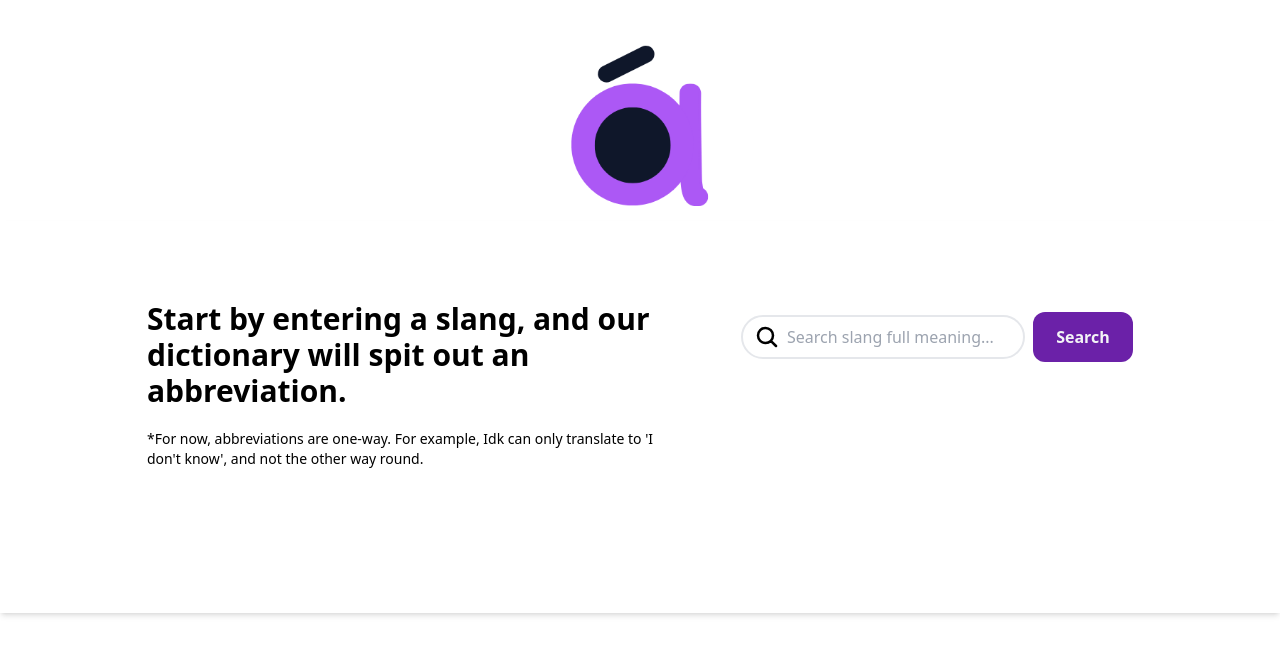
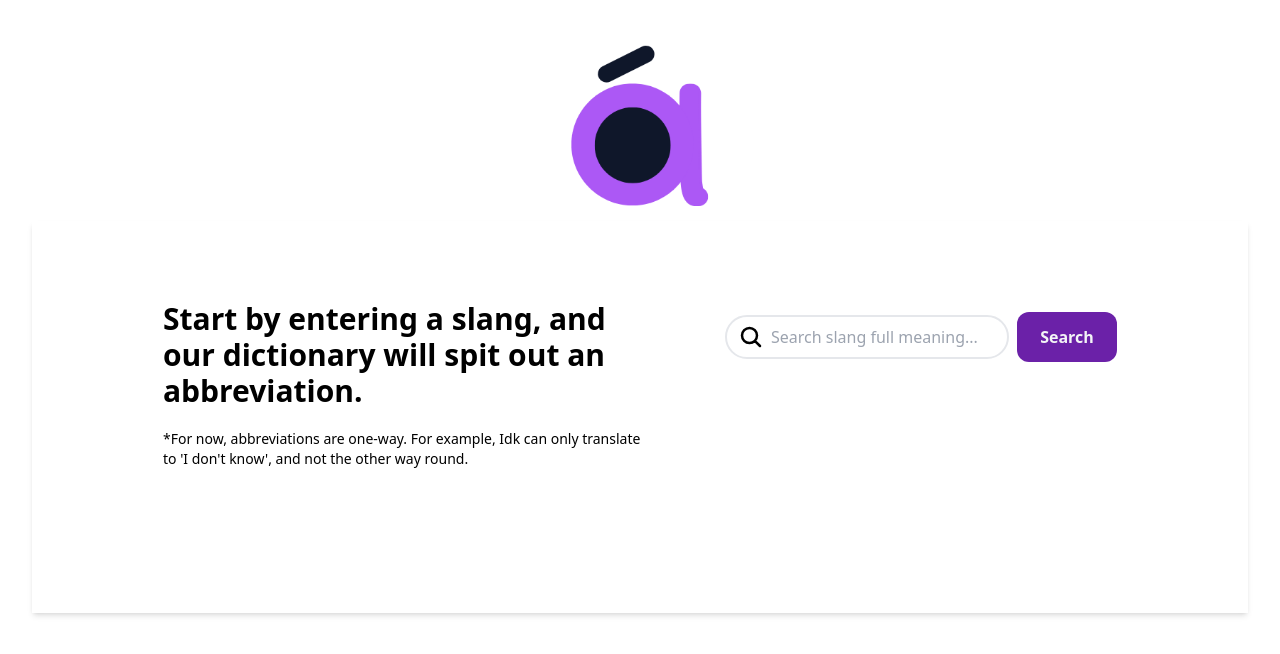
Before and after one commit to joel-wlf/Abbreve-chrome-extension, a React (Vite) app: page / in a window 1280 px wide. Shown: the top 654 px of the page. Built offline with nearby package versions, Linux system fonts and the light colour scheme.

Commit message:
Centered logo

```diff
--- a/src/App.jsx
+++ b/src/App.jsx
@@ -3,8 +3,10 @@ import './index.css'
 
 function App() {
   return (
-    <div className="flex flex-col items-center">
-      <img src="./abbreve-logo.png" alt="Abbreve Logo" className="w-40 pt-10" />
+    <div className=" max-w-screen sm:px-6 lg:px-8">
+      <div className="flex w-full justify-center">
+        <img src="./abbreve-logo.png" alt="Abbreve Logo" className="w-40 pt-10" />
+      </div>
       <Form />
     </div>
   )
```
